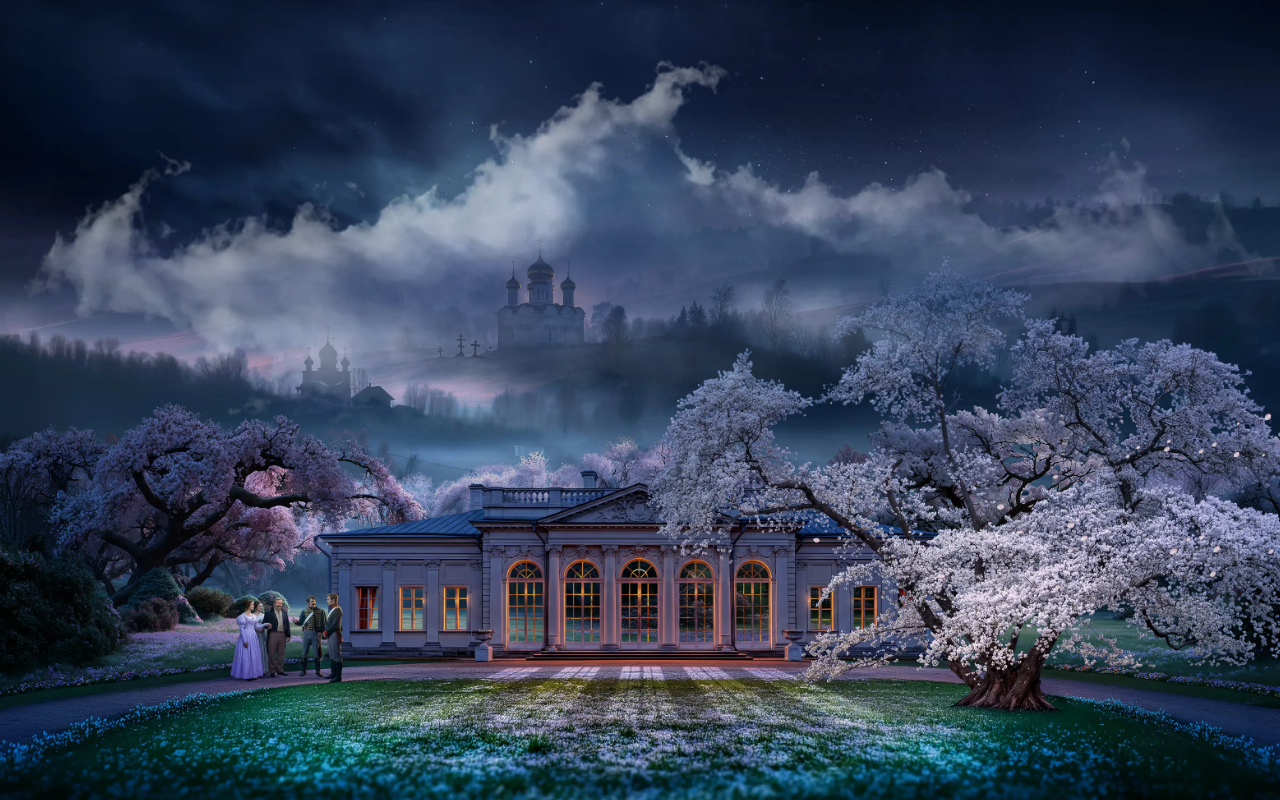
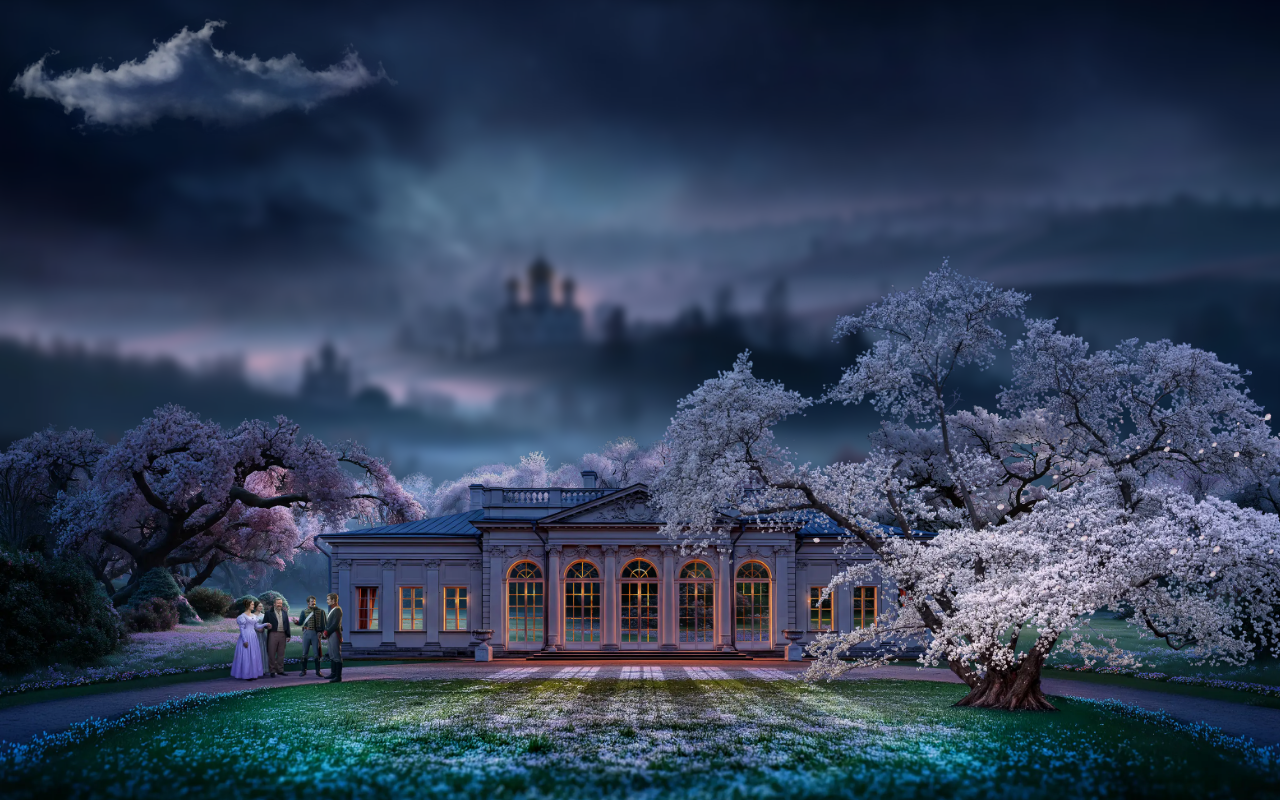
Before and after one commit to sebastianvasquezechavarria1234/alfoart-clone, a React (Vite) app: page / in a window 1280 px wide. Built offline with nearby package versions, Linux system fonts and the light colour scheme.

Commit message:
style(ui): resize foreground cloud layer

```diff
--- a/src/App.tsx
+++ b/src/App.tsx
@@ -35,7 +35,7 @@ function App() {
         <img
           src={bg1}
           alt="background-1"
-          className="w-full h-full object-cover transition-transform duration-300 ease-out"
+          className="w-full h-full object-cover blur-[4px] transition-transform duration-300 ease-out"
           style={{ transform: `scale(1.1) translate(${mouse.x * 20}px, ${mouse.y * 20}px)` }}
         />
       </div>
@@ -49,7 +49,7 @@ function App() {
         />
       </div>
 
-      <img src={cloud4} alt="cloud-4" className="absolute top-0 left-0 w-full z-60" />
+      <img src={cloud4} alt="cloud-4" className="absolute top-0 left-0 z-60 w-[400px]" />
 
       {petals.map((p) => (
         <img
```
